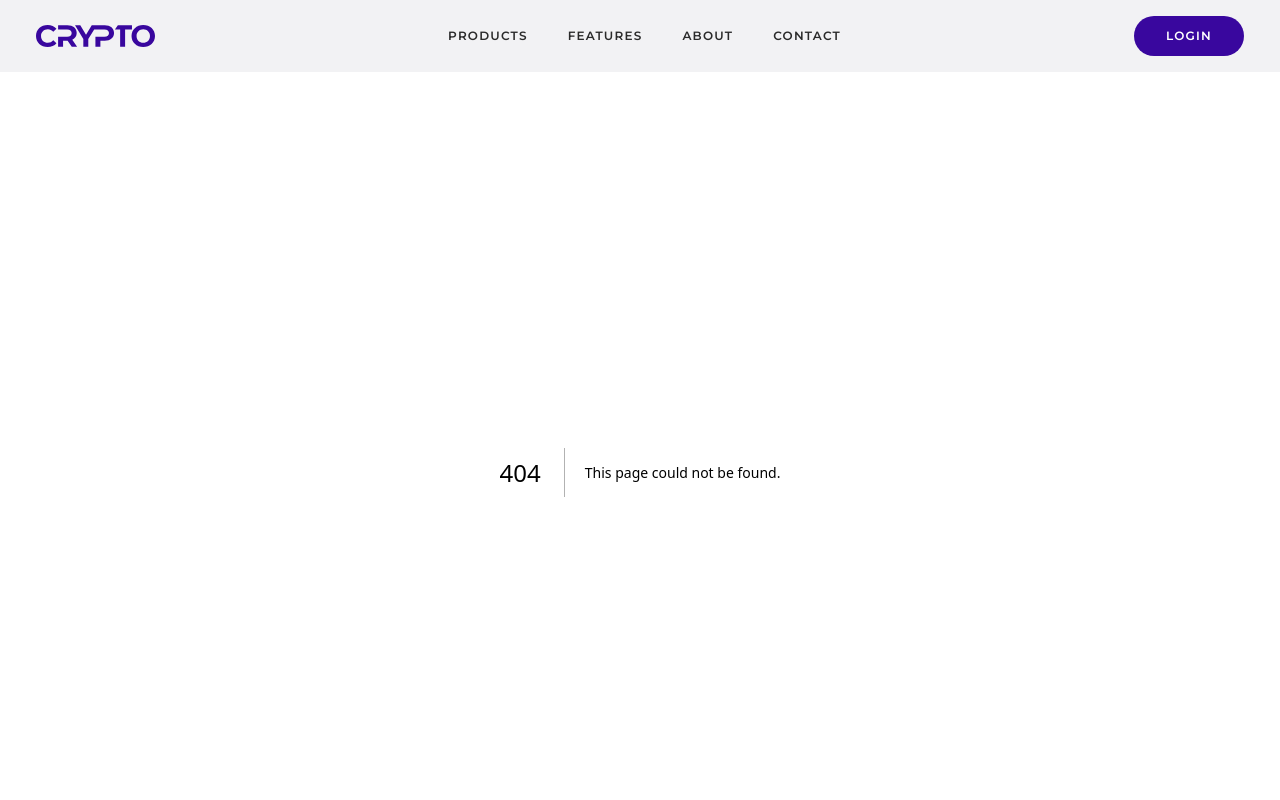
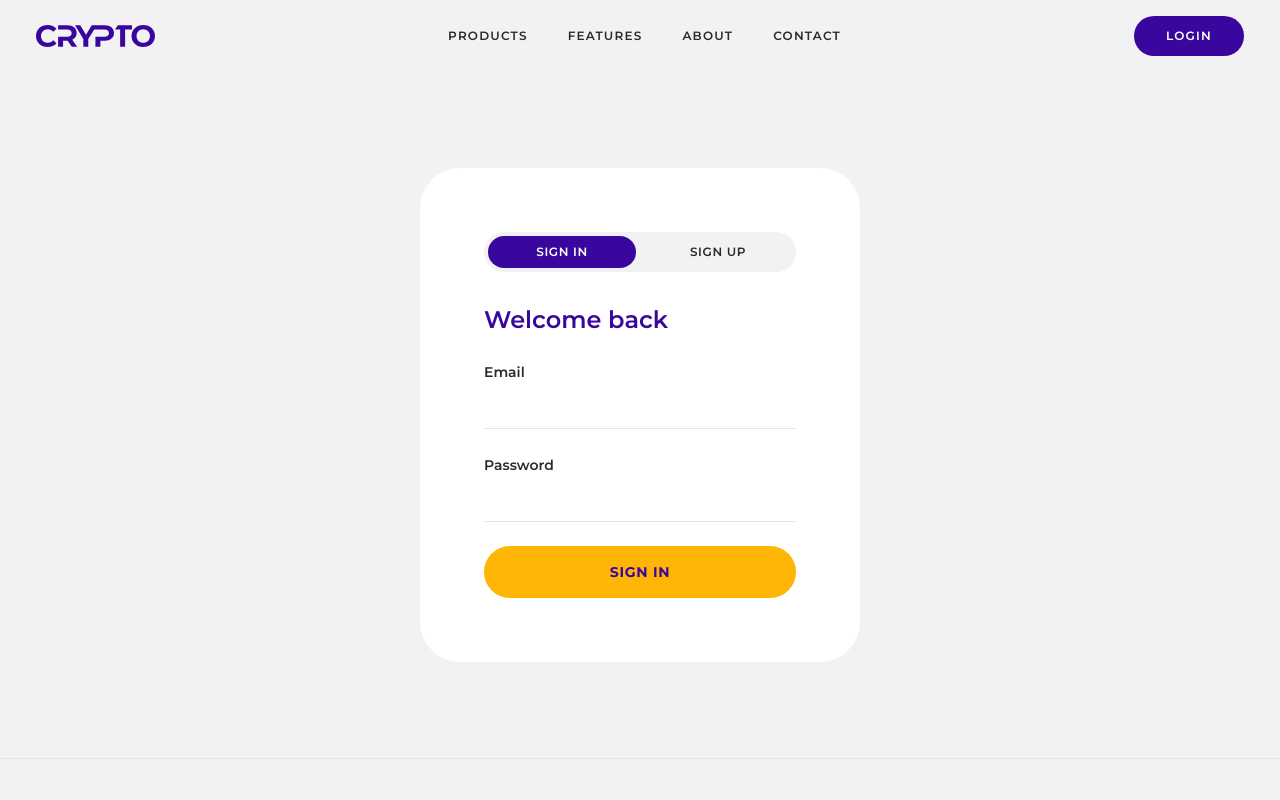
Before and after one commit to ren-urot/Crypto, a Next.js app: page /login in a window 1280 px wide. Before the commit this address had no page. Shown: the top 800 px of the page. Built offline with nearby package versions, Linux system fonts and the light colour scheme.

Commit message:
feat: add Login page with sign in/up toggle

```diff
--- /dev/null
+++ b/src/app/login/page.tsx
@@ -0,0 +1,9 @@
+import LoginCard from "@/components/LoginCard";
+
+export default function LoginPage() {
+  return (
+    <section className="bg-[#f2f2f4] px-9 py-16 md:py-24">
+      <LoginCard />
+    </section>
+  );
+}
--- /dev/null
+++ b/src/components/LoginCard.tsx
@@ -0,0 +1,111 @@
+"use client";
+
+import { useState } from "react";
+import { useFakeSubmit } from "@/hooks/useFakeSubmit";
+
+export default function LoginCard() {
+  const [mode, setMode] = useState<"signin" | "signup">("signin");
+  const [email, setEmail] = useState("");
+  const [password, setPassword] = useState("");
+  const { status, submit, reset } = useFakeSubmit();
+
+  function handleSubmit(e: React.FormEvent) {
+    e.preventDefault();
+    submit(Boolean(email.trim() && password.trim()));
+  }
+
+  function switchMode(next: "signin" | "signup") {
+    setMode(next);
+    reset();
+  }
+
+  if (status === "success") {
+    return (
+      <div className="mx-auto max-w-[440px] rounded-[40px] bg-white p-10 text-center md:p-16">
+        <h1 className="font-semibold text-2xl text-[#39079e]">
+          {mode === "signin" ? "Welcome back" : "Account created"}
+        </h1>
+        <p className="mt-4 text-base leading-relaxed text-[#2d2d2d]">
+          {mode === "signin"
+            ? "You're signed in."
+            : "Check your inbox to confirm your email."}
+        </p>
+      </div>
+    );
+  }
+
+  return (
+    <div className="mx-auto max-w-[440px] rounded-[40px] bg-white p-10 md:p-16">
+      <div className="flex gap-2 rounded-full bg-[#f2f2f4] p-1">
+        <button
+          type="button"
+          onClick={() => switchMode("signin")}
+          className={`flex-1 rounded-full py-2 text-xs font-semibold tracking-[0.05em] uppercase transition-colors ${
+            mode === "signin" ? "bg-[#39079e] text-white" : "text-[#2a2a2a]"
+          }`}
+        >
+          Sign in
+        </button>
+        <button
+          type="button"
+          onClick={() => switchMode("signup")}
+          className={`flex-1 rounded-full py-2 text-xs font-semibold tracking-[0.05em] uppercase transition-colors ${
+            mode === "signup" ? "bg-[#39079e] text-white" : "text-[#2a2a2a]"
+          }`}
+        >
+          Sign up
+        </button>
+      </div>
+
+      <h1 className="mt-8 font-semibold text-2xl text-[#39079e]">
+        {mode === "signin" ? "Welcome back" : "Create your account"}
+      </h1>
+
+      <form onSubmit={handleSubmit} className="mt-6 space-y-6">
+        <div>
+          <label
+            htmlFor="login-email"
+            className="text-sm font-semibold text-[#2a2a2a]"
+          >
+            Email
+          </label>
+          <input
+            id="login-email"
+            type="email"
+            required
+            value={email}
+            onChange={(e) => setEmail(e.target.value)}
+            className="mt-2 w-full border-b border-[#e5e5e5] bg-transparent pb-3 text-base text-[#2a2a2a] focus:border-[#39079e] focus:outline-none"
+          />
+        </div>
+        <div>
+          <label
+            htmlFor="login-password"
+            className="text-sm font-semibold text-[#2a2a2a]"
+          >
+            Password
+          </label>
+          <input
+            id="login-password"
+            type="password"
+            required
+            value={password}
+            onChange={(e) => setPassword(e.target.value)}
+            className="mt-2 w-full border-b border-[#e5e5e5] bg-transparent pb-3 text-base text-[#2a2a2a] focus:border-[#39079e] focus:outline-none"
+          />
+        </div>
+        <button
+          type="submit"
+          disabled={status === "submitting"}
+          className="w-full rounded-full bg-[#ffb506] px-10 py-4 text-sm font-bold tracking-[0.05em] text-[#39079e] uppercase transition-transform duration-200 hover:scale-[1.03] hover:bg-[#e6a205] hover:shadow-lg disabled:cursor-not-allowed disabled:opacity-60"
+        >
+          {status === "submitting"
+            ? "Please wait..."
+            : mode === "signin"
+              ? "Sign In"
+              : "Sign Up"}
+        </button>
+      </form>
+    </div>
+  );
+}
```
